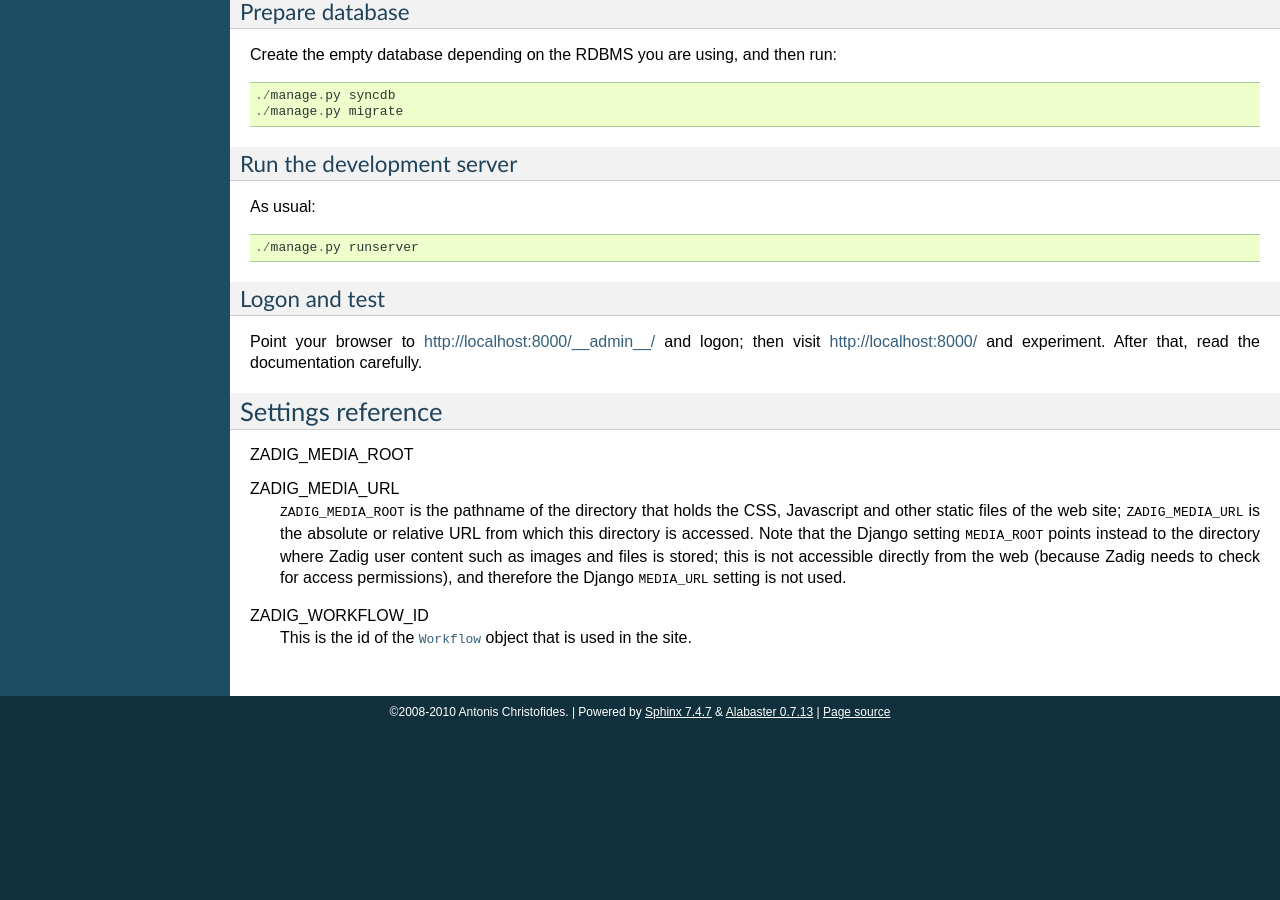
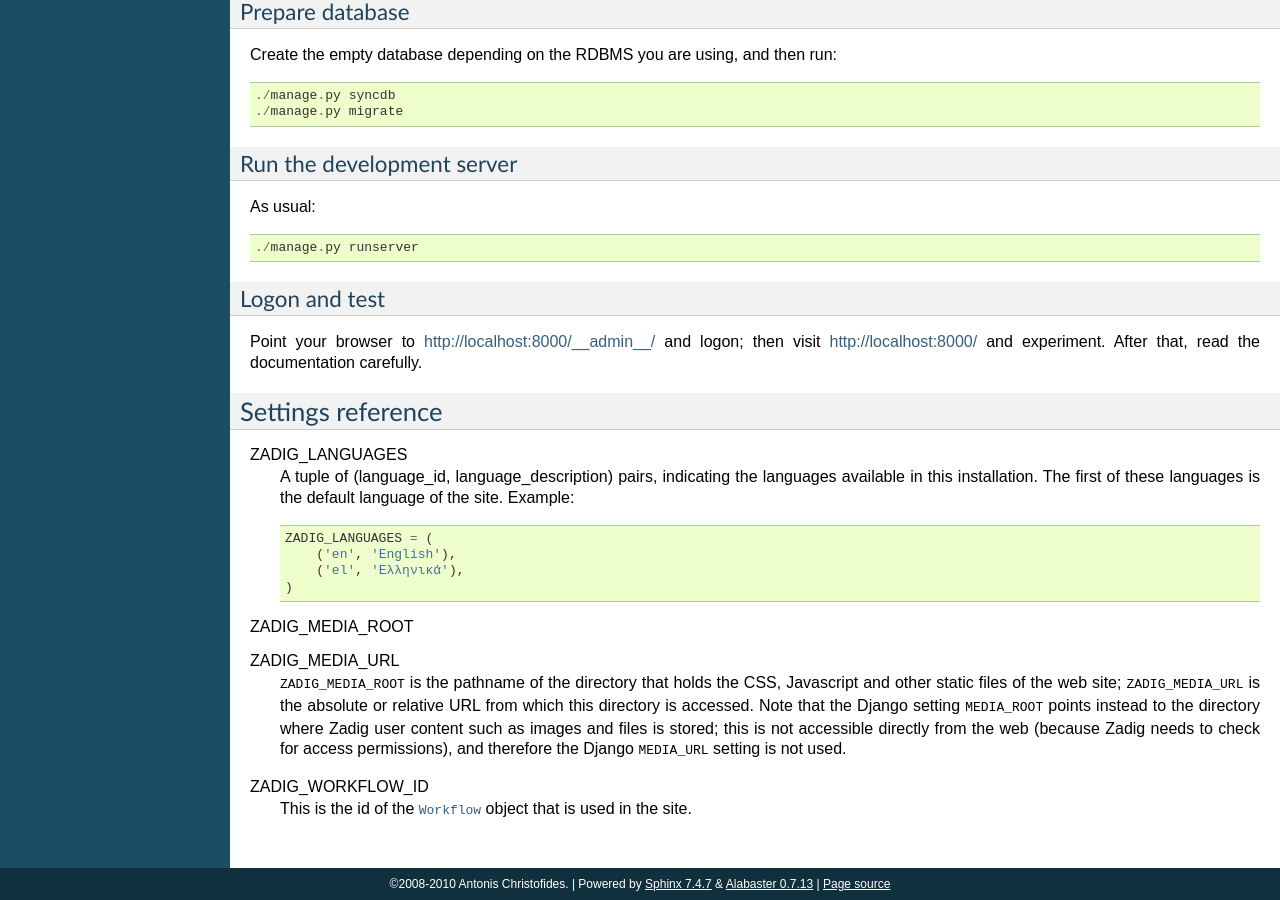
Before and after one commit to aptiko/zadig, a Sphinx documentation site: the page built from docs/administrators_guide.txt, in a window 1280 px wide and 900 px high, scrolled down 710 px. Built offline with Sphinx 7.4.7, drawn with Linux system fonts in a browser that asks for light colours; before the commit the page ends 1438 px from its top, so only the background shows below that.

Commit message:
Documentation for language-related settings

```diff
--- a/docs/administrators_guide.txt
+++ b/docs/administrators_guide.txt
@@ -70,6 +70,17 @@ documentation carefully.
 Settings reference
 ==================
 
+.. data:: ZADIG_LANGUAGES
+
+   A tuple of (language_id, language_description) pairs, indicating
+   the languages available in this installation. The first of these
+   languages is the default language of the site. Example::
+
+      ZADIG_LANGUAGES = (
+          ('en', 'English'),
+          ('el', 'Ελληνικά'),
+      )
+
 .. data:: ZADIG_MEDIA_ROOT
 .. data:: ZADIG_MEDIA_URL
 
--- a/docs/api.txt
+++ b/docs/api.txt
@@ -148,7 +148,7 @@ Entry
 
       A list with the alternative language entries. The order in this
       list is the order with which languages are listed in
-      ``settings.LANGUAGES``.
+      :data:`ZADIG_LANGUAGES`.
 
    .. attribute:: zadig.core.models.Entry.touchable
 
```
